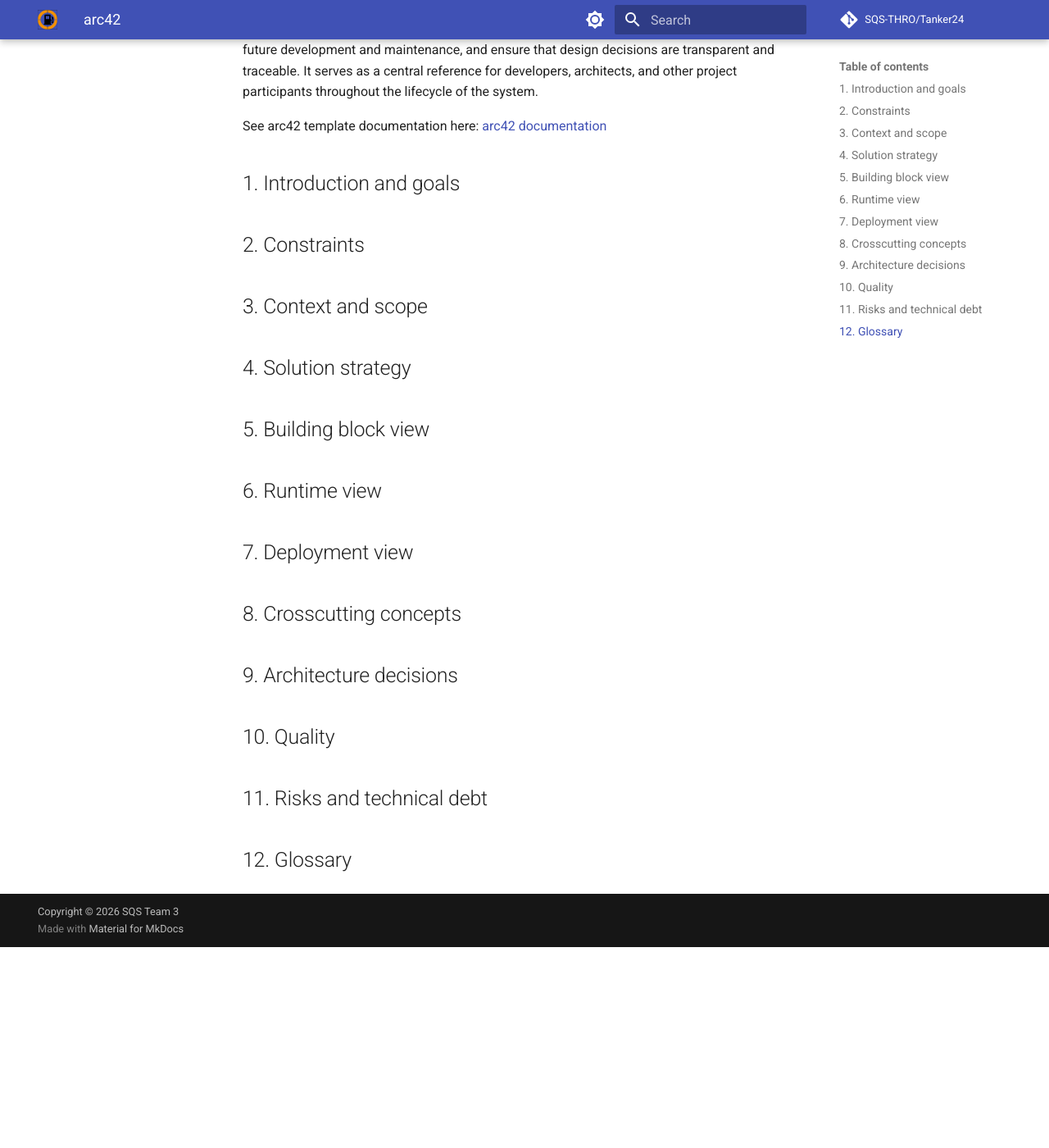
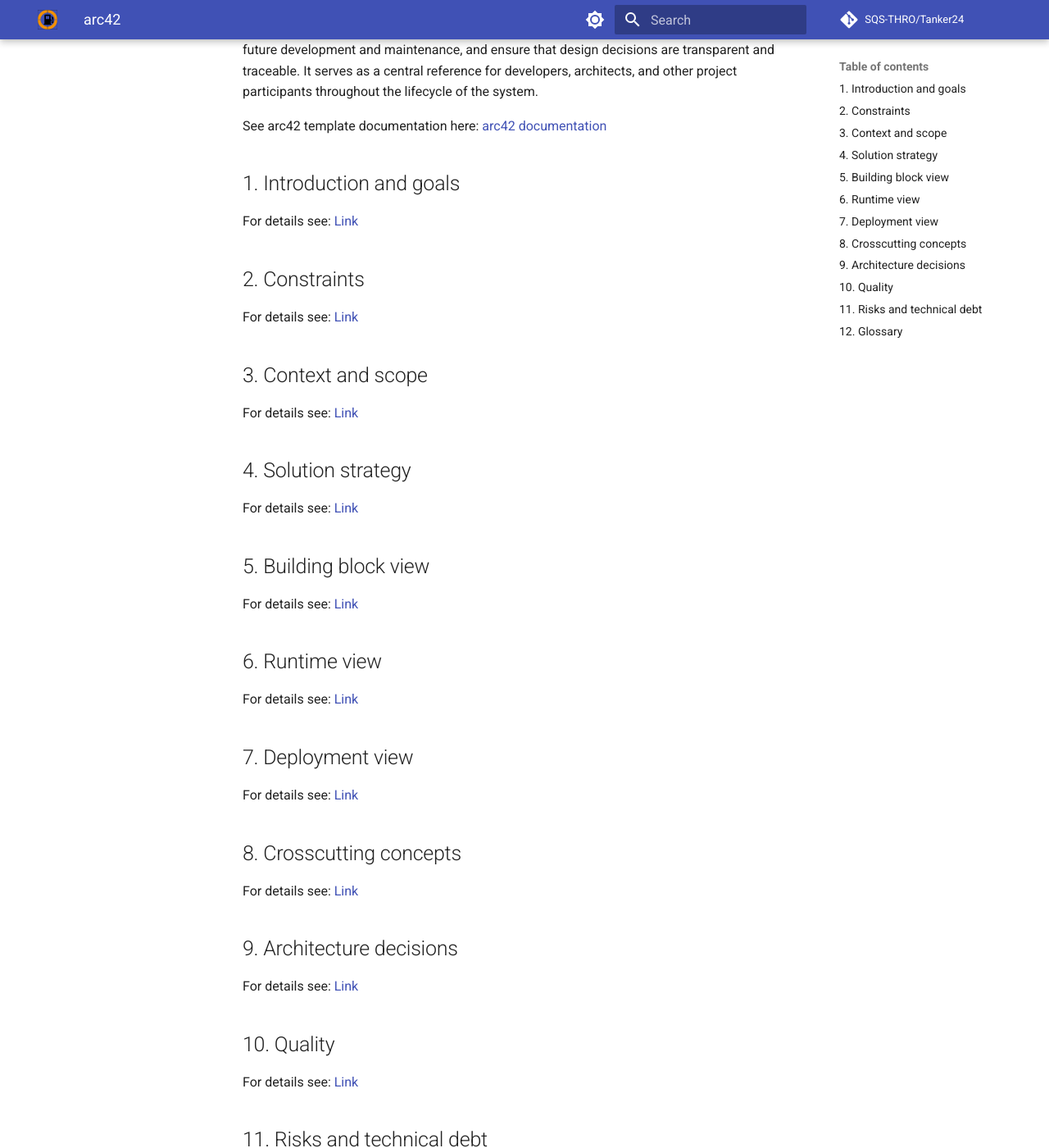
Before and after one commit to SQS-THRO/Tanker24, an MkDocs documentation site: the page built from docs/arc42.md, in a window 1280 px wide and 1400 px high, scrolled down 282 px. Shown: the whole window at 82% size. Built offline with MkDocs 1.6.1 and Material for MkDocs 9.7.7, drawn with Linux system fonts in a browser that asks for light colours; comment, search, counter and statistics services are not loaded; before the commit the page ends 1437 px from its top, so only the background shows below that; some of the changed text lies outside the part shown.

```diff
--- a/docs/arc42.md
+++ b/docs/arc42.md
@@ -5,25 +5,26 @@ This document describes the software architecture of the system in a structured
 See arc42 template documentation here: [arc42 documentation](https://docs.arc42.org/home/)
 
 ## 1. Introduction and goals
-
+For details see: [Link](../arc42/01_intro_goals)
 ## 2. Constraints
-
+For details see: [Link](../arc42/02_constraints)
 ## 3. Context and scope
-
+For details see: [Link](../arc42/03_context_scope)
 ## 4. Solution strategy
-
+For details see: [Link](../arc42/04_solution_strategy)
 ## 5. Building block view
-
+For details see: [Link](../arc42/05_building_block_view)
 ## 6. Runtime view
-
+For details see: [Link](../arc42/06_runtime_view)
 ## 7. Deployment view
-
+For details see: [Link](../arc42/07_deployment_view)
 ## 8. Crosscutting concepts
-
+For details see: [Link](../arc42/08_crosscutting_concepts)
 ## 9. Architecture decisions
-
+For details see: [Link](../arc42/09_architecture_decisions)
 ## 10. Quality
-
+For details see: [Link](../arc42/10_quality)
 ## 11. Risks and technical debt
-
+For details see: [Link](../arc42/11_risks_technical_debt)
 ## 12. Glossary
+For details see: [Link](../arc42/12_glossary)
```
Also changed, not shown: docs/adr.md (+1 -1 lines), docs/arc42/01_into_goals.md (added, +53 -0 lines), docs/arc42/02_constraints.md (added, +1 -0 lines), docs/arc42/03_context_scope.md (added, +1 -0 lines), docs/arc42/04_solution_strategy.md (added, +1 -0 lines), docs/arc42/05_building_block_view.md (added, +1 -0 lines), docs/arc42/06_runtime_view.md (added, +1 -0 lines), docs/arc42/07_deployment_view.md (added, +1 -0 lines), docs/arc42/08_crosscutting_concepts.md (added, +1 -0 lines), docs/arc42/09_architecture_decisions.md (added, +1 -0 lines), docs/arc42/10_quality.md (added, +1 -0 lines), docs/arc42/11_risks_technical_debt.md (added, +1 -0 lines), docs/arc42/12_glossary.md (added, +1 -0 lines).
